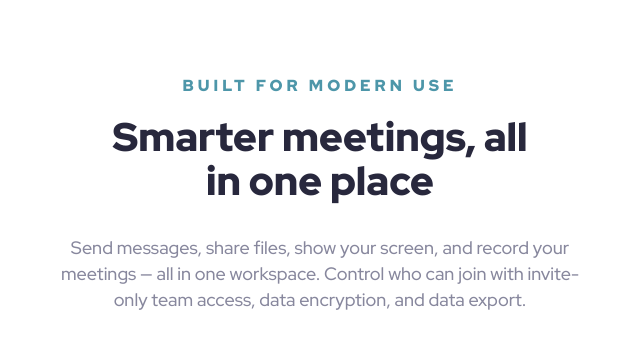
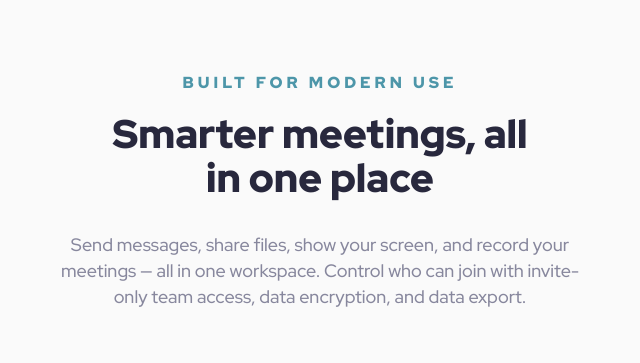
Before and after one commit to juliengDev/Meet-_anding_page, a website: page index.html in a window 1280 px wide. Shown: the part 1074-1437 px from the top of the page, 320-960 px from the left. Drawn offline with Linux system fonts and the light colour scheme.

Commit message:
fixing preview4

```diff
--- a/sass/base/_typography.scss
+++ b/sass/base/_typography.scss
@@ -21,6 +21,7 @@ body {
   font-weight: 500;
   line-height: 2.6rem;
   color: var(--color-dark-grey);
+  background-color: #fafafa;
   text-align: center;
 }
 
--- a/sass/pages/_home.scss
+++ b/sass/pages/_home.scss
@@ -11,10 +11,10 @@
 
 .content {
   width: min(54rem, 100%);
-  margin: 8.5rem auto 4rem;
+  margin: 8.2rem auto 4rem;
   text-align: center;
   @include respond(phone) {
-    margin: 6rem auto 6.4 rem;
+    margin: 6rem auto 6.4rem;
   }
   &__intro {
     margin: 0 auto 1.6rem;
```
Also changed, not shown: public/css/style.css, 1 other file.
